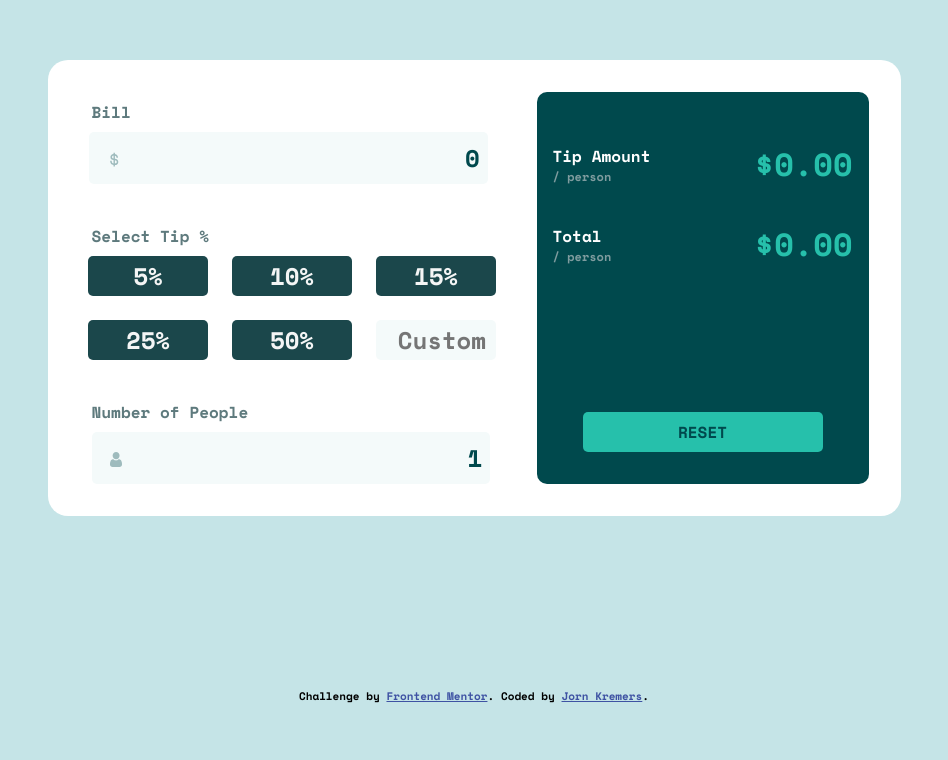
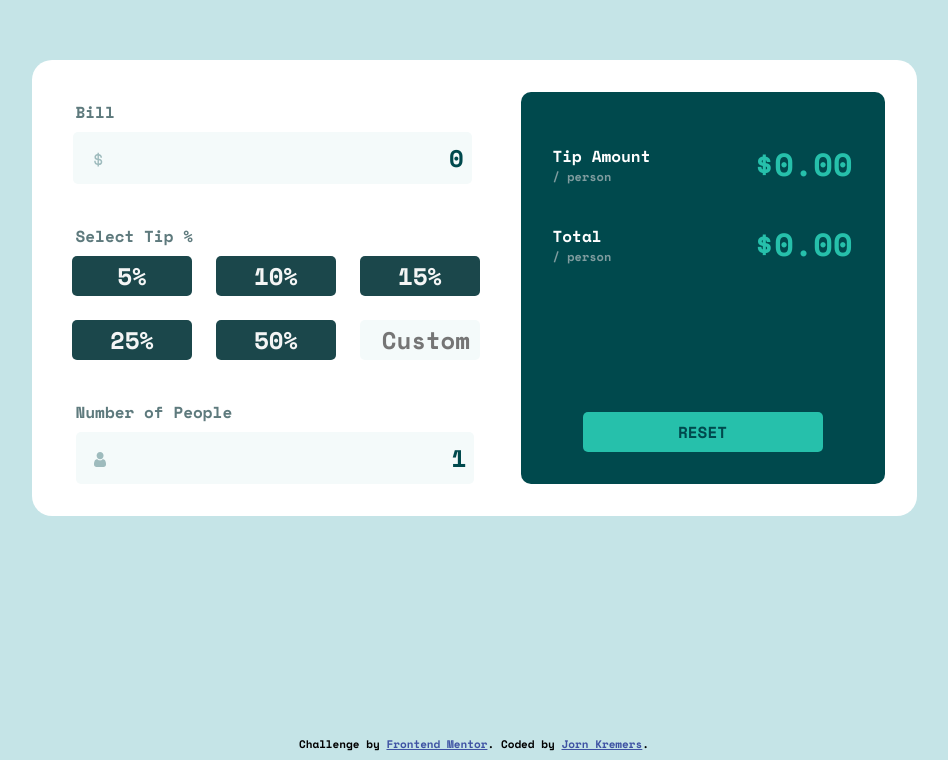
Before and after one commit to jkremers79/tip-calculator-app, a React (Vite) app: page / in a window 1280 px wide. Shown: the part 112-872 px from the top of the page, without its empty margins (166-1114 px from the left). Before the commit the page ends 816 px from the top, so only its background shows below. Built offline with nearby package versions, Linux system fonts and the light colour scheme.

Commit message:
minor change to styling

```diff
--- a/src/App.css
+++ b/src/App.css
@@ -20,12 +20,10 @@ input[type="number"]::-webkit-outer-spin-button {
   display: flex;
   justify-content: center;
   align-items: center;
-  height: 100vh;
-  width: 100vw;
 }
 
 .content-wrapper {
-  margin: 20rem 0 5rem 0;
+  margin-top: 15rem;
   width: 300px;
   display: flex;
   flex-direction: column;
@@ -35,6 +33,7 @@ input[type="number"]::-webkit-outer-spin-button {
 }
 
 .attribution {
+  margin: 3rem 0 0.5rem 0;
   font-size: 11px;
   text-align: center;
 }
@@ -53,4 +52,8 @@ input[type="number"]::-webkit-outer-spin-button {
     padding: 2rem;
     border-radius: 20px;
   }
+  .wrapper {
+    height: 100vh;
+    width: 100vw;
+  }
 }
--- a/src/components/css/calculator.css
+++ b/src/components/css/calculator.css
@@ -1,6 +1,6 @@
 .calculator_wrapper {
   margin: 2rem 0.75rem 0.75rem 0.75rem;
-  padding: 3rem 1rem 1rem 1rem;
+  padding: 3rem 2rem 2rem 2rem;
   border-radius: 10px;
   background-color: hsl(183, 100%, 15%);
   color: hsl(0, 0%, 100%);
```
